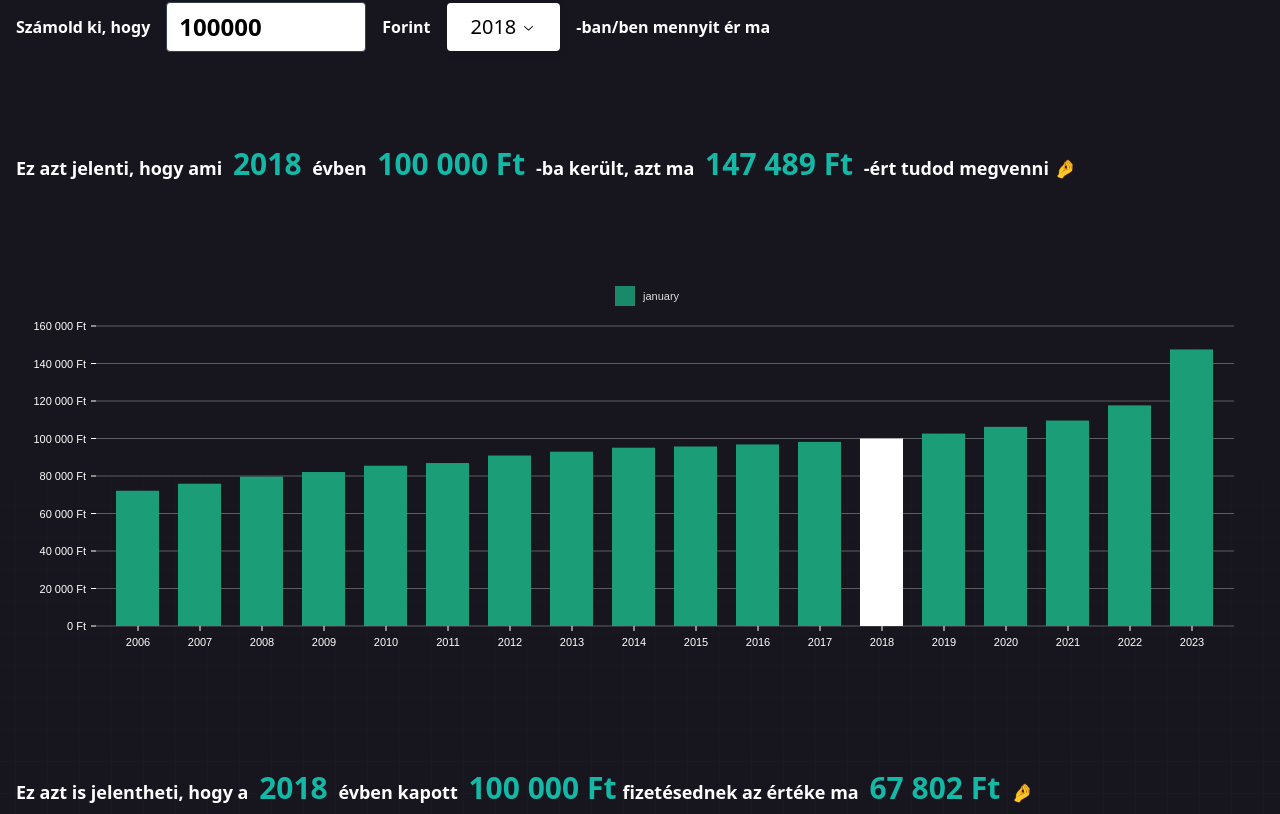
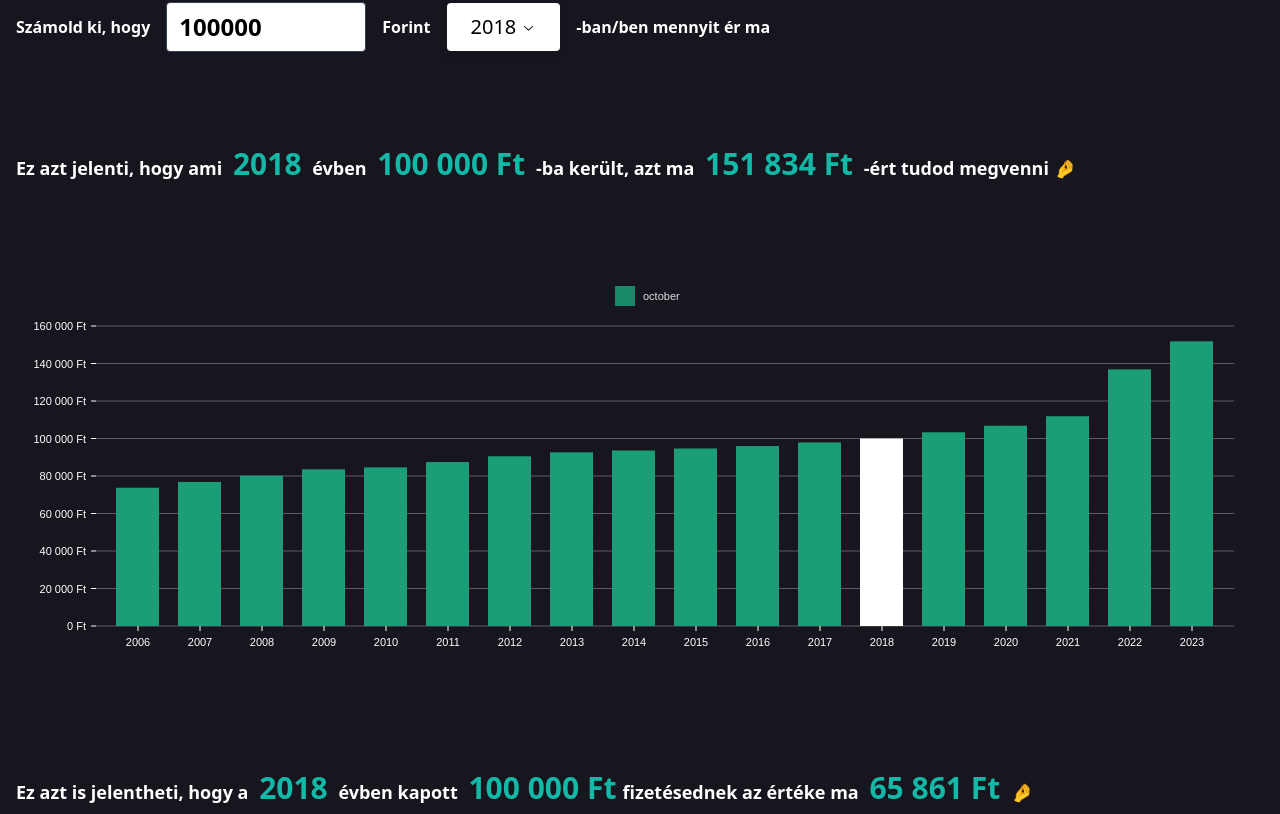
Before and after one commit to gasparrobi/inflacio.robi.dev, a Next.js app: page / in a window 1280 px wide. Shown: the part 306-1120 px from the top of the page. Built offline with nearby package versions, Linux system fonts and the light colour scheme.

Commit message:
update inlfation data, use latest known month

```diff
--- a/src/components/chart/BarChart.tsx
+++ b/src/components/chart/BarChart.tsx
@@ -40,7 +40,7 @@ const BarChart = ({
       // eslint-disable-next-line @typescript-eslint/ban-ts-comment
       // @ts-ignore
       data={_payload}
-      keys={["january"]}
+      keys={["october"]}
       indexBy="year"
       margin={{ top: 50, right: 30, bottom: 50, left: 80 }}
       padding={0.3}
@@ -151,7 +151,7 @@ const BarChart = ({
             }}
           >
             <div className="font-bold">{e.data.year} - január</div>
-            <div>{formatCurrency(e.data.january as number)}</div>
+            <div>{formatCurrency(e.data.october as number)}</div>
           </div>
         );
       }}
--- a/src/inflation.ts
+++ b/src/inflation.ts
@@ -424,5 +424,14 @@ export const inflation: InflationItem[] = [
   {
     year: 2023,
     january: 566.8,
+    february: 573.2,
+    march: 581.8,
+    april: 588.1,
+    may: 591.1,
+    june: 593.1,
+    july: 594.3,
+    august: 595.5,
+    september: 594.5,
+    october: 596.1,
   },
 ];
--- a/src/pages/index.tsx
+++ b/src/pages/index.tsx
@@ -16,31 +16,31 @@ const Home: NextPage = () => {
   const [selectedYear, setSelectedYear] = useState(2018);
   const [selectedAmount, setSelectedAmount] = useState(100_000);
 
-  const { january: selectedInflationValue } = inflation.find(
+  const { october: selectedInflationValue } = inflation.find(
     (item) => item.year === selectedYear
   ) as InflationItem;
   const baseValue = (selectedAmount / selectedInflationValue) * 100;
 
   const _inflation = inflation.map((item) => {
-    const { year, january } = item;
-    return { year, january: ((baseValue * january) / 100).toFixed() };
+    const { year, october } = item;
+    return { year, october: ((baseValue * october) / 100).toFixed() };
   }) as unknown as InflationItem[];
 
   const _valueDegradation = inflation.map((item) => {
-    const { year, january } = item;
+    const { year, october } = item;
 
     return {
       year,
-      january: (selectedAmount * (selectedInflationValue / january)).toFixed(),
+      october: (selectedAmount * (selectedInflationValue / october)).toFixed(),
     };
   }) as unknown as InflationItem[];
 
   const valueToday = _inflation.find((item) => item.year === 2023)
-    ?.january as number;
+    ?.october as number;
 
   const degradedValueToday = _valueDegradation.find(
     (item) => item.year === 2023
-  )?.january as number;
+  )?.october as number;
 
   const handleYearSelection = (value: number | string) => {
     setSelectedYear(Number(value));
```
